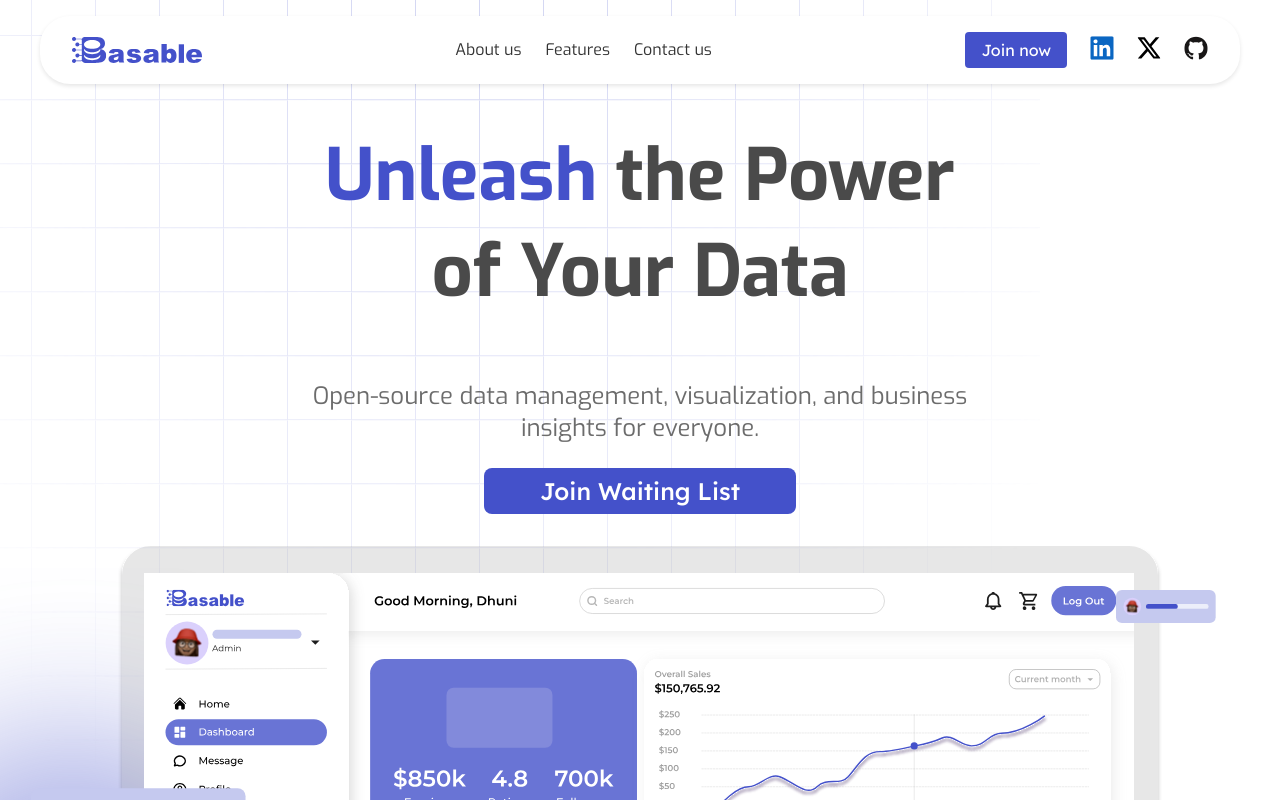
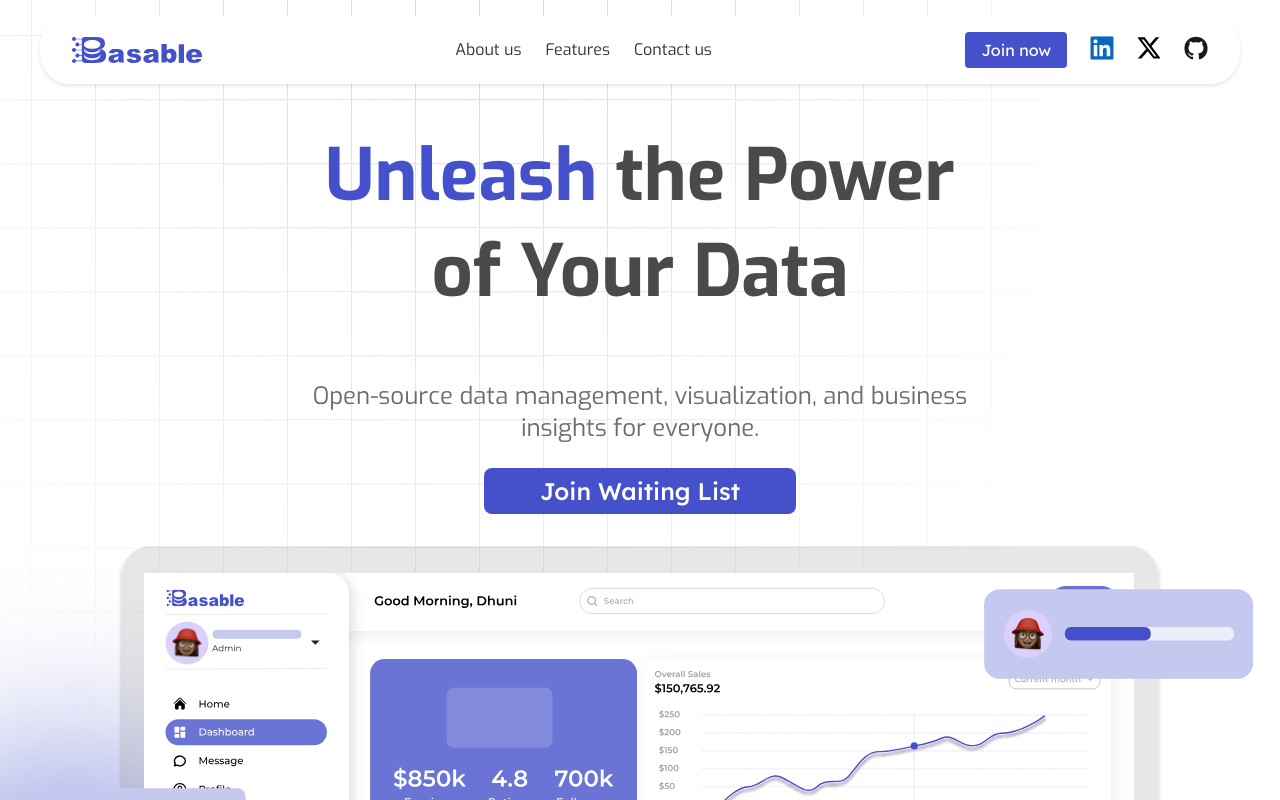
Before and after one commit to prodbyola/basable, a React (Create React App) app in the folder landing/: page / in a window 1280 px wide. Shown: the top 800 px of the page. Built offline with nearby package versions, Linux system fonts and the light colour scheme.

Commit message:
style: adjust profile-bar image positioning and styling in Hero section

```diff
--- a/landing/src/components/Hero/Hero.scss
+++ b/landing/src/components/Hero/Hero.scss
@@ -96,10 +96,13 @@
 
     .profile-bar-image {
       position: absolute;
-      top: 10%;
-      right: 5%;
-      width: 100px;
-      height: auto;
+      top: 5%;
+      right: 0.5%;
+      width: 270.13px;
+      height: 90px;
+      padding: 21px 19.29px 21px 20.13px;
+      border-radius: 16px 0px 0px 0px;
+      opacity: 0px;
       z-index: 1;
     }
 
```
